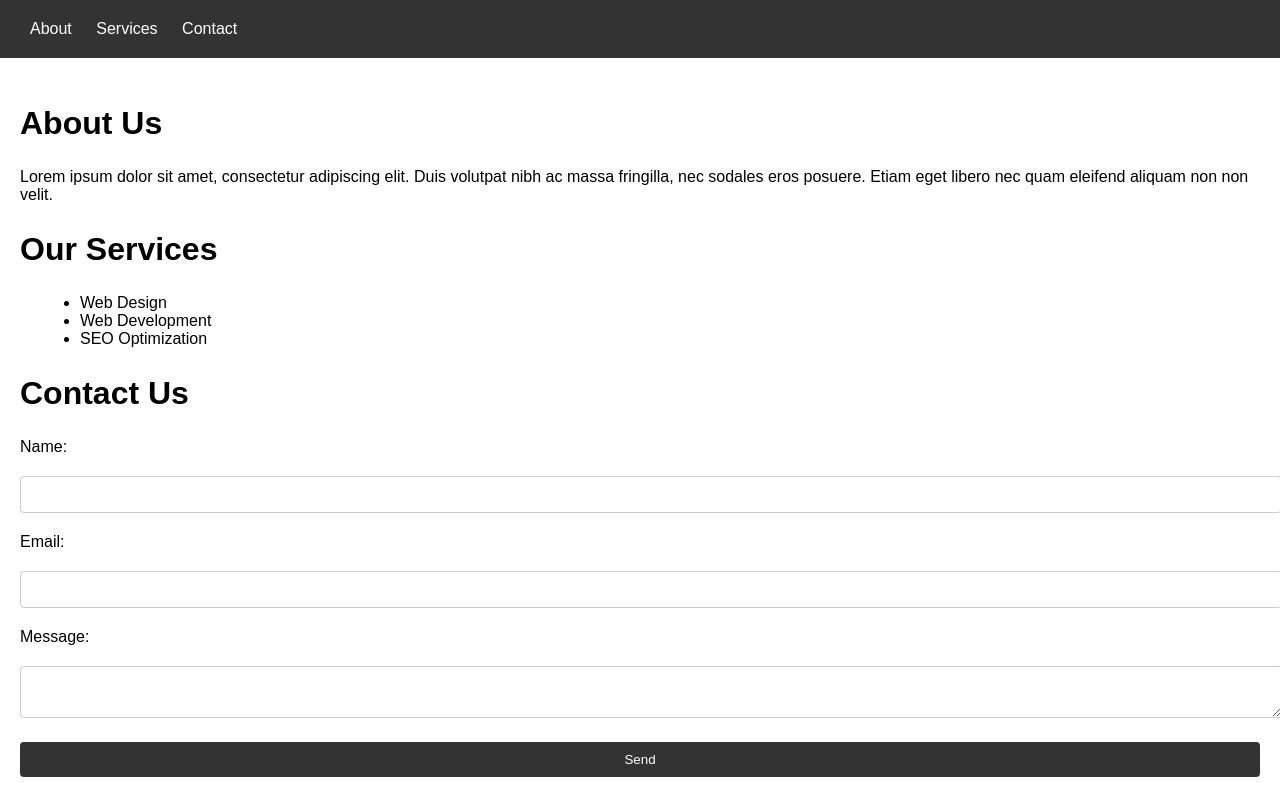
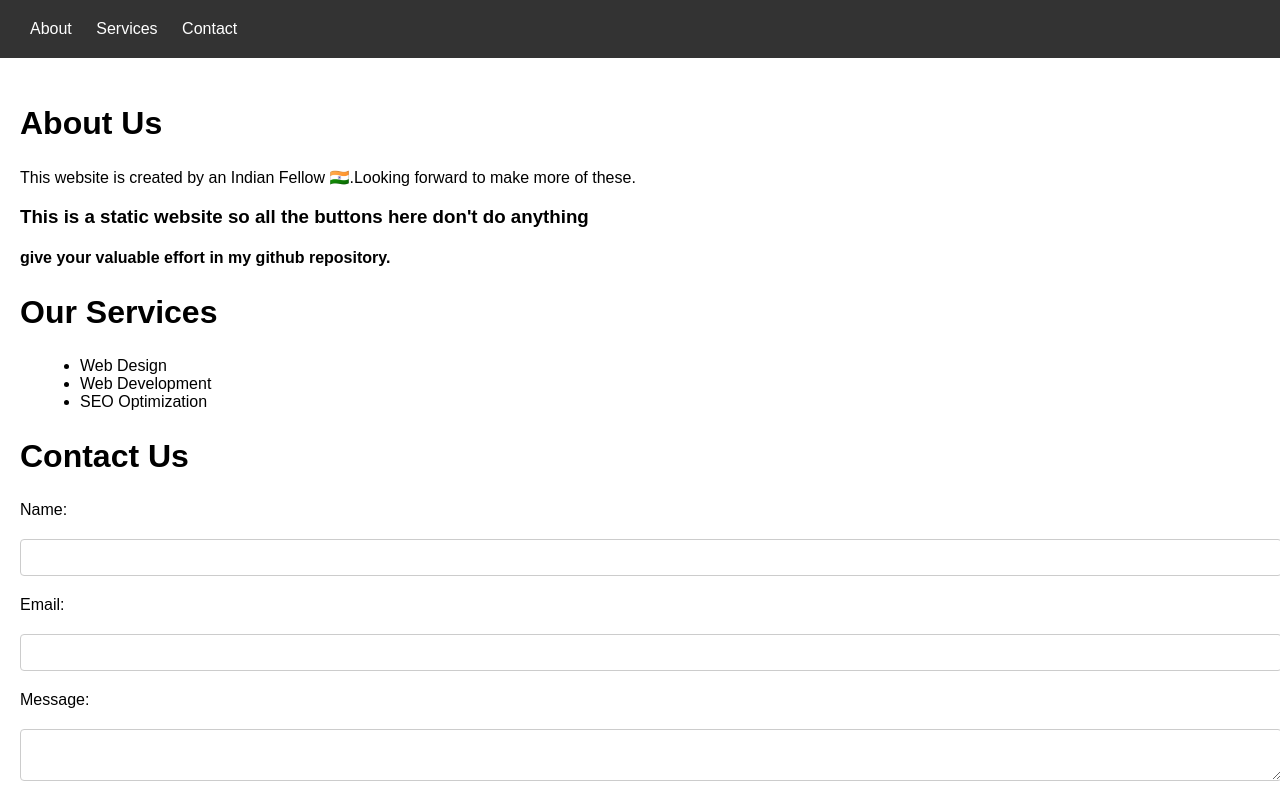
Before and after one commit to Dev-Cypher/SavageTech.github.io, a plain HTML site: page index.html in a window 1280 px wide. Shown: the top 800 px of the page. Drawn offline with Linux system fonts and the light colour scheme.

Commit message:
Update index.html

```diff
--- a/index.html
+++ b/index.html
@@ -17,7 +17,9 @@
 	<main>
 		<section id="about">
 			<h1>About Us</h1>
-			<p>Lorem ipsum dolor sit amet, consectetur adipiscing elit. Duis volutpat nibh ac massa fringilla, nec sodales eros posuere. Etiam eget libero nec quam eleifend aliquam non non velit.</p>
+			<p>This website is created by an Indian Fellow 🇮🇳.Looking forward to make more of these.</p>
+                        <h3>This is a static website so all the buttons here don't do anything</h3>
+                        <h4>give your valuable effort in my github repository.</h4>
 		</section>
 		<section id="services">
 			<h1>Our Services</h1>
```
